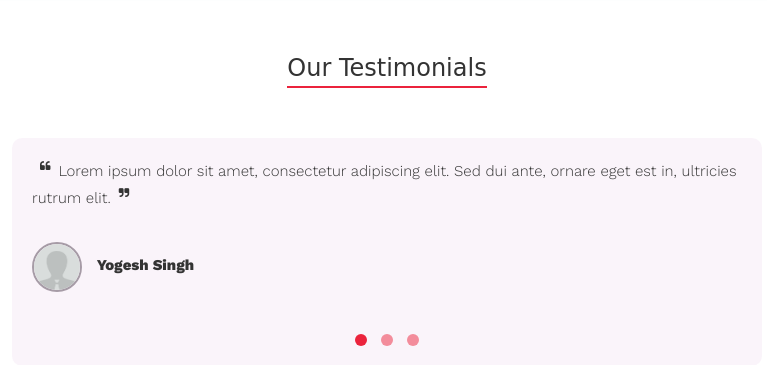
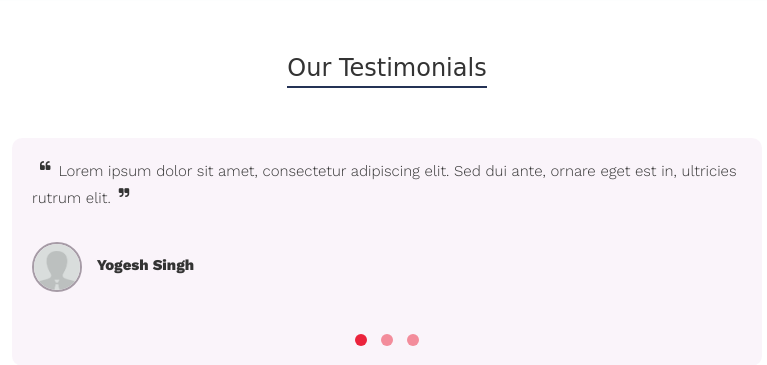
Before and after one commit to Ocejo/VA-Design-Architecture, a PHP site: page / in a window 1280 px wide. Shown: the part 1859-2224 px from the top of the page, without its empty margins (253-1020 px from the left). Run offline with PHP 8.4, Linux system fonts and the light colour scheme; some web fonts are replaced.

```diff
--- a/style.css
+++ b/style.css
@@ -177,7 +177,7 @@ a {
 .testimonials h3 {
 	margin-top: 0px;
 	margin-bottom: 50px;
-	border-bottom: 2px solid #EB233C;
+	border-bottom: 2px solid #243255;
 	display: inline-block;
 	line-height: 35px;
 }
```
